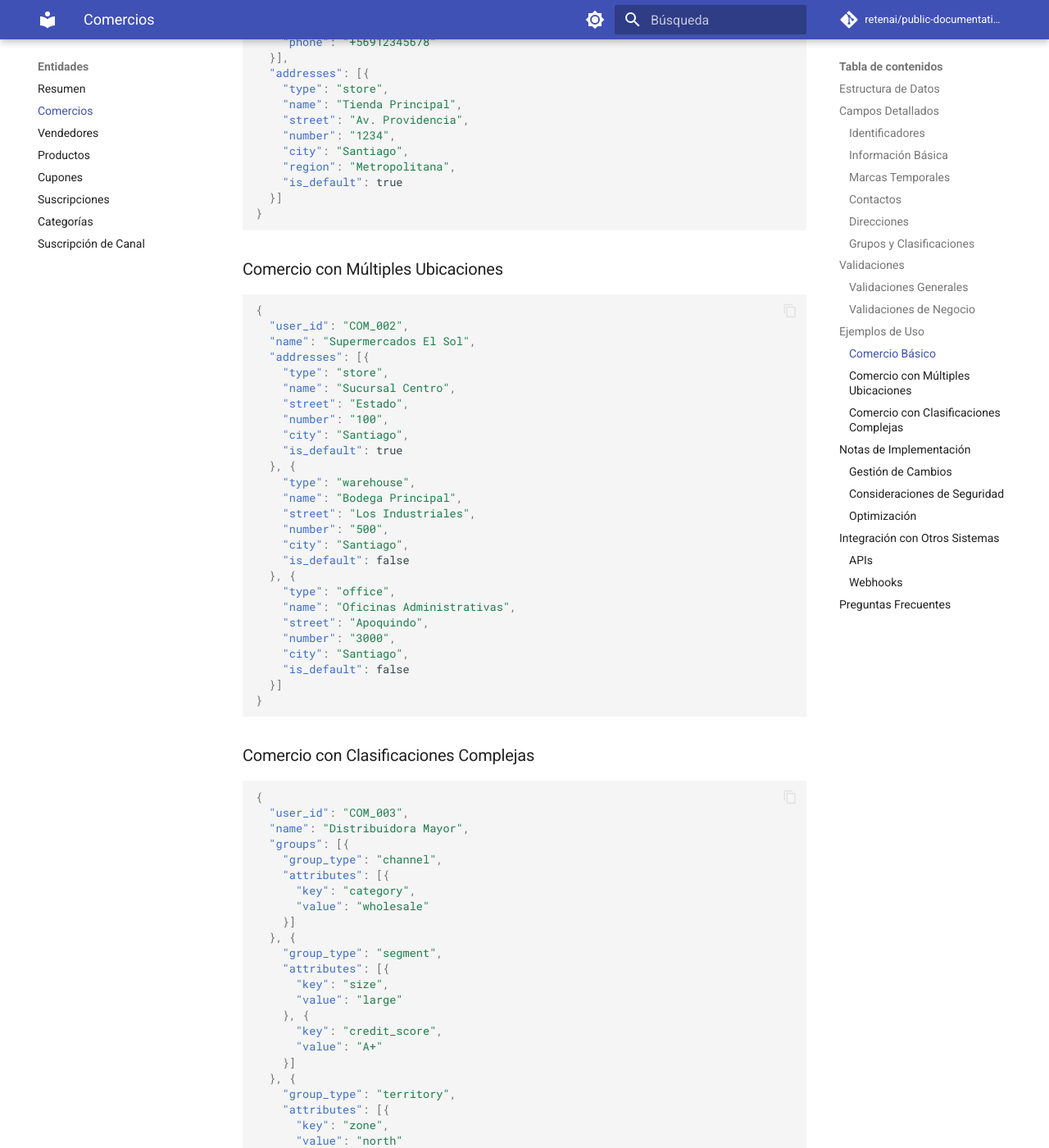
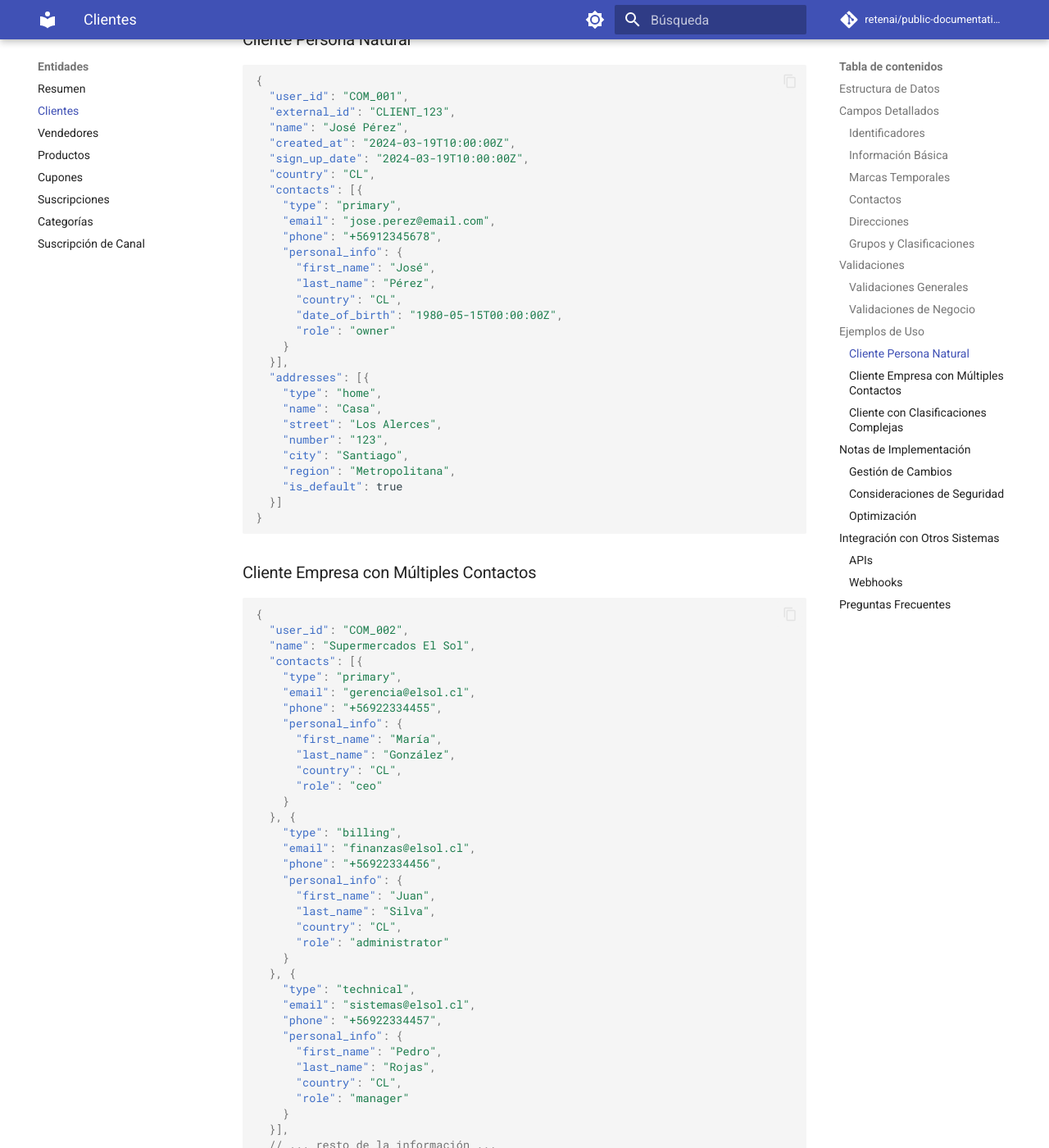
Before and after one commit to retenai/public-documentation, an MkDocs documentation site: the page built from docs/entities/client/README.md, in a window 1280 px wide and 1400 px high, scrolled down 5759 px. Shown: the whole window at 82% size. Built offline with MkDocs 1.6.1 and Material for MkDocs 9.7.7, drawn with Linux system fonts in a browser that asks for light colours; comment, search, counter and statistics services are not loaded; some of the changed text lies outside the part shown.

Commit message:
refactor: rename commerce directory to client to better reflect its purpose and be more inclusive for B2B and B2C clients

````diff
--- a/docs/entities/commerce/README.md
+++ b/docs/entities/client/README.md
@@ -1,6 +1,6 @@
-# Comercios
+# Clientes
 
-Los comercios son los establecimientos o negocios que interactúan con la plataforma Reten. Esta entidad almacena toda la información relevante sobre los clientes comerciales.
+Los clientes son los establecimientos, negocios o personas que interactúan con la plataforma Reten. Esta entidad almacena toda la información relevante sobre los clientes.
 
 ## Estructura de Datos
 
@@ -11,7 +11,7 @@ Los comercios son los establecimientos o negocios que interactúan con la plataf
   "external_id": "string",       // Identificador externo del cliente
 
   // Información básica
-  "name": "string",              // Nombre del comercio
+  "name": "string",              // Nombre del cliente
 
   // Marcas temporales
   "created_at": "timestamp",     // Fecha de creación en sistema cliente (not null)
@@ -22,22 +22,21 @@ Los comercios son los establecimientos o negocios que interactúan con la plataf
   "set_up_date": "timestamp",    // Fecha de configuración inicial
 
   // Ubicación
-  "country": "string",           // País del comercio
+  "country": "string",           // País del cliente
 
-  // Información de contacto
+  // Información de contacto y personas relacionadas
   "contacts": [{
-    "email": "string",
-    "phone": "string",
-    "type": "string"            // primary, secondary, billing, etc.
+    "email": "string",           // Correo electrónico
+    "phone": "string",           // Número telefónico
+    "type": "string",            // primary, secondary, billing, etc.
+    "personal_info": {           // Información personal del contacto
+      "first_name": "string",    // Nombre
+      "last_name": "string",     // Apellido
+      "country": "string",       // País de residencia
+      "date_of_birth": "timestamp", // Fecha de nacimiento
+      "role": "string"           // Rol en la organización (CEO, gerente, dueño, etc.)
+    }
   }],
-
-  // Información personal
-  "personal_info": {
-    "first_name": "string",
-    "last_name": "string",
-    "country": "string",
-    "date_of_birth": "timestamp"
-  },
 
   // Direcciones
   "addresses": [{
@@ -88,10 +87,10 @@ Los comercios son los establecimientos o negocios que interactúan con la plataf
 
 ### Información Básica
 
-| Campo   | Tipo   | Requerido | Descripción                          |
-| ------- | ------ | --------- | ------------------------------------ |
-| name    | string | Sí        | Nombre comercial del establecimiento |
-| country | string | No        | País donde opera el comercio         |
+| Campo   | Tipo   | Requerido | Descripción                 |
+| ------- | ------ | --------- | --------------------------- |
+| name    | string | Sí        | Nombre del cliente          |
+| country | string | No        | País donde opera el cliente |
 
 ### Marcas Temporales
 
@@ -106,20 +105,38 @@ Los comercios son los establecimientos o negocios que interactúan con la plataf
 
 ### Contactos
 
-Los contactos se manejan como un array para permitir múltiples puntos de contacto:
+Los contactos se manejan como un array para permitir múltiples personas relacionadas con el cliente. Para clientes que son personas naturales, la lista contendrá un único contacto.
 
-| Campo | Tipo   | Descripción                               |
-| ----- | ------ | ----------------------------------------- |
-| email | string | Dirección de correo electrónico           |
-| phone | string | Número telefónico                         |
-| type  | string | Tipo de contacto (primary, billing, etc.) |
+| Campo         | Tipo   | Descripción                               |
+| ------------- | ------ | ----------------------------------------- |
+| email         | string | Dirección de correo electrónico           |
+| phone         | string | Número telefónico                         |
+| type          | string | Tipo de contacto (primary, billing, etc.) |
+| personal_info | object | Información personal del contacto         |
+
+**Información Personal del Contacto:**
+| Campo         | Tipo      | Descripción            |
+| ------------- | --------- | ---------------------- |
+| first_name    | string    | Nombre del contacto    |
+| last_name     | string    | Apellido del contacto  |
+| country       | string    | País de residencia     |
+| date_of_birth | timestamp | Fecha de nacimiento    |
+| role          | string    | Rol en la organización |
 
 **Tipos de Contacto Válidos:**
-- `primary`: Contacto principal
+- `primary`: Contacto principal (requerido)
 - `billing`: Contacto de facturación
 - `technical`: Contacto técnico
 - `marketing`: Contacto de marketing
 - `support`: Contacto de soporte
+
+**Roles Comunes:**
+- `owner`: Dueño o propietario
+- `ceo`: Director ejecutivo
+- `manager`: Gerente
+- `administrator`: Administrador
+- `employee`: Empleado
+- `representative`: Representante legal
 
 ### Direcciones
 
@@ -148,7 +165,7 @@ Las direcciones se manejan como un array para permitir múltiples ubicaciones:
 
 ### Grupos y Clasificaciones
 
-Los grupos permiten categorizar y segmentar comercios:
+Los grupos permiten categorizar y segmentar clientes:
 
 ```json
 {
@@ -215,31 +232,38 @@ Los grupos permiten categorizar y segmentar comercios:
    - Los atributos deben ser válidos para el tipo de grupo
 
 3. **Atributos**
-   - Las claves de atributos deben ser únicas por comercio
+   - Las claves de atributos deben ser únicas por cliente
    - Los valores deben corresponder al tipo esperado
 
 ## Ejemplos de Uso
 
-### Comercio Básico
+### Cliente Persona Natural
 
 ```json
 {
   "user_id": "COM_001",
   "external_id": "CLIENT_123",
-  "name": "Minimarket Don José",
+  "name": "José Pérez",
   "created_at": "2024-03-19T10:00:00Z",
   "sign_up_date": "2024-03-19T10:00:00Z",
   "country": "CL",
   "contacts": [{
     "type": "primary",
-    "email": "jose@minimarket.cl",
-    "phone": "+56912345678"
+    "email": "jose.perez@email.com",
+    "phone": "+56912345678",
+    "personal_info": {
+      "first_name": "José",
+      "last_name": "Pérez",
+      "country": "CL",
+      "date_of_birth": "1980-05-15T00:00:00Z",
+      "role": "owner"
+    }
   }],
   "addresses": [{
-    "type": "store",
-    "name": "Tienda Principal",
-    "street": "Av. Providencia",
-    "number": "1234",
+    "type": "home",
+    "name": "Casa",
+    "street": "Los Alerces",
+    "number": "123",
     "city": "Santiago",
     "region": "Metropolitana",
     "is_default": true
@@ -247,38 +271,48 @@ Los grupos permiten categorizar y segmentar comercios:
 }
 ```
 
-### Comercio con Múltiples Ubicaciones
+### Cliente Empresa con Múltiples Contactos
 
 ```json
 {
   "user_id": "COM_002",
   "name": "Supermercados El Sol",
-  "addresses": [{
-    "type": "store",
-    "name": "Sucursal Centro",
-    "street": "Estado",
-    "number": "100",
-    "city": "Santiago",
-    "is_default": true
+  "contacts": [{
+    "type": "primary",
+    "email": "gerencia@elsol.cl",
+    "phone": "+56922334455",
+    "personal_info": {
+      "first_name": "María",
+      "last_name": "González",
+      "country": "CL",
+      "role": "ceo"
+    }
   }, {
-    "type": "warehouse",
-    "name": "Bodega Principal",
-    "street": "Los Industriales",
-    "number": "500",
-    "city": "Santiago",
-    "is_default": false
+    "type": "billing",
+    "email": "finanzas@elsol.cl",
+    "phone": "+56922334456",
+    "personal_info": {
+      "first_name": "Juan",
+      "last_name": "Silva",
+      "country": "CL",
+      "role": "administrator"
+    }
   }, {
-    "type": "office",
-    "name": "Oficinas Administrativas",
-    "street": "Apoquindo",
-    "number": "3000",
-    "city": "Santiago",
-    "is_default": false
-  }]
+    "type": "technical",
+    "email": "sistemas@elsol.cl",
+    "phone": "+56922334457",
+    "personal_info": {
+      "first_name": "Pedro",
+      "last_name": "Rojas",
+      "country": "CL",
+      "role": "manager"
+    }
+  }],
+  // ... resto de la información ...
 }
 ```
 
-### Comercio con Clasificaciones Complejas
+### Cliente con Clasificaciones Complejas
 
 ```json
 {
--- a/mkdocs.yml
+++ b/mkdocs.yml
@@ -56,7 +56,7 @@ nav:
   - Inicio: index.md
   - Entidades:
     - Resumen: entities/README.md
-    - Comercios: entities/commerce/README.md
+    - Clientes: entities/client/README.md
     - Vendedores: entities/seller/README.md
     - Productos: entities/product/README.md
     - Cupones: entities/coupon/README.md
````
Also changed, not shown: docs/entities/README.md (+1 -1 lines), docs/index.md (+1 -1 lines).
